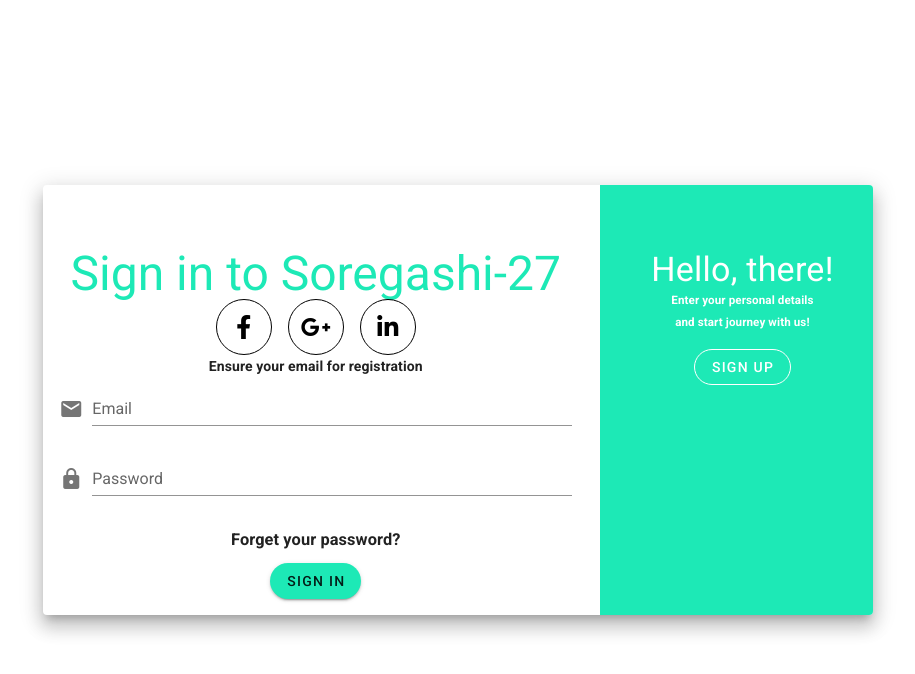
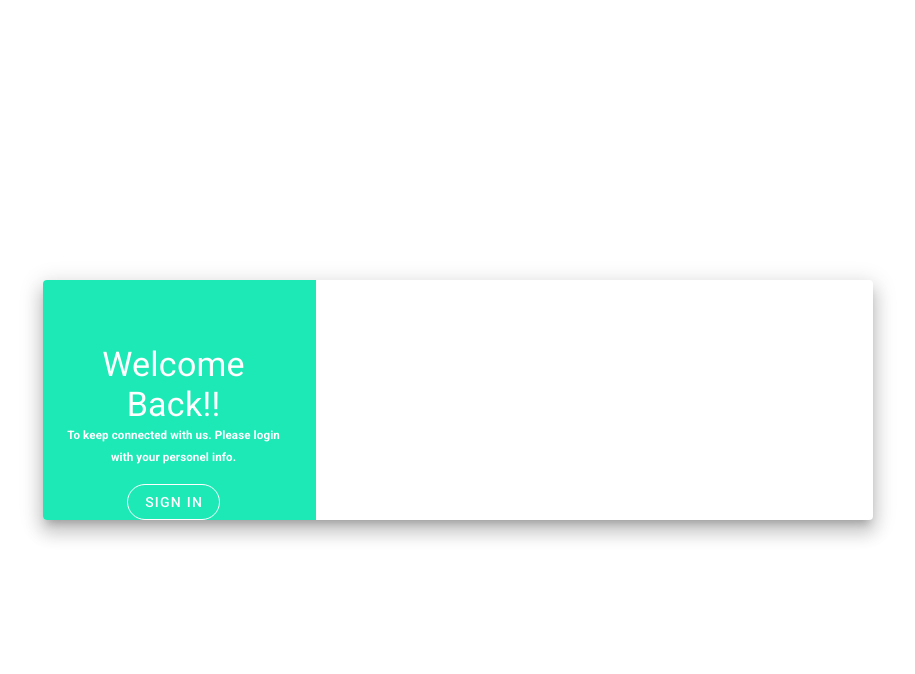
Before and after one commit to soregashi-27/login-ui-vue2-on-vuetify, a Vue app: page / in a window 1280 px wide. Both pictures are taken after a click on the button "SIGN UP". Shown: the top 674 px of the page, without its empty margins (182-1097 px from the left). Built offline with nearby package versions, Linux system fonts and the light colour scheme.

Commit message:
サインアップコンポーネントを追加

```diff
--- a/src/views/Home.vue
+++ b/src/views/Home.vue
@@ -1,11 +1,12 @@
 <template>
   <v-app>
-    <v-content>
+    <v-main>
       <v-container class="fill-height" fluid>
         <v-row alight="center" justify="center">
           <v-col cols="12" sm="8" md="8">
             <v-card class="elevation-12">
               <v-window v-model="step">
+                <v-window-item :value="1">
                   <v-row>
                     <v-col cols="12" md="8">
                       <v-card-text class="mt-12">
@@ -73,12 +74,32 @@
                       </div>
                     </v-col>
                   </v-row>
+                </v-window-item>
+
+                <v-window-item :value="2">
+                  <v-row class="fill-height">
+                    <v-col cols="12" md="4" class="teal accent-3">
+                      <v-card-text class="white--text mt-12">
+                        <h1 class="text-center display-1">Welcome Back!!</h1>
+                        <h5 class="text-center">
+                          To keep connected with us. Please login with your
+                          personel info.
+                        </h5>
+                      </v-card-text>
+                      <div class="text-center">
+                        <v-btn rounded outlined dark @click="step--">
+                          SIGN IN
+                        </v-btn>
+                      </div>
+                    </v-col>
+                  </v-row>
+                </v-window-item>
               </v-window>
             </v-card>
           </v-col>
         </v-row>
       </v-container>
-    </v-content>
+    </v-main>
   </v-app>
 </template>
 
```
Lines whose indentation alone changed are shown as unchanged.
